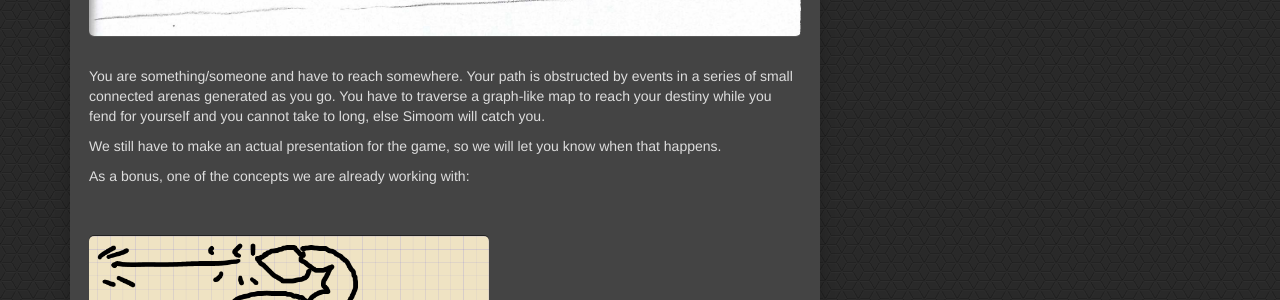
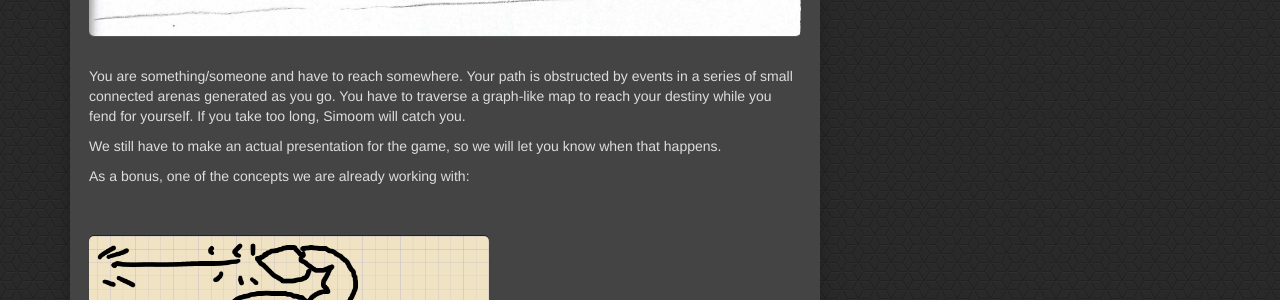
Before and after one commit to simoom-dev/blog, a Jekyll site: the page built from _posts/2017-03-20-week-0.md, in a window 1280 px wide and 900 px high, scrolled down 1327 px. Shown: the part 192-492 px from the top of the window. Built offline with Jekyll 4.4.1, drawn with Linux system fonts in a browser that asks for light colours.

Commit message:
Update 2017-03-20-week-0.md

```diff
--- a/_posts/2017-03-20-week-0.md
+++ b/_posts/2017-03-20-week-0.md
@@ -34,7 +34,7 @@ As of now, there is not much purpose in elaborating anything in detail, there is
 ![development_steps]({{ site.url | append:site.baseurl }}/images/2017-3-18_2221.jpg)
 <br>
 
-You are something/someone and have to reach somewhere. Your path is obstructed by events in a series of small connected arenas generated as you go. You have to traverse a graph-like map to reach your destiny while you fend for yourself and you cannot take to long, else Simoom will catch you.
+You are something/someone and have to reach somewhere. Your path is obstructed by events in a series of small connected arenas generated as you go. You have to traverse a graph-like map to reach your destiny while you fend for yourself. If you take too long, Simoom will catch you.
 
 We still have to make an actual presentation for the game, so we will let you know when that happens.
 
```
